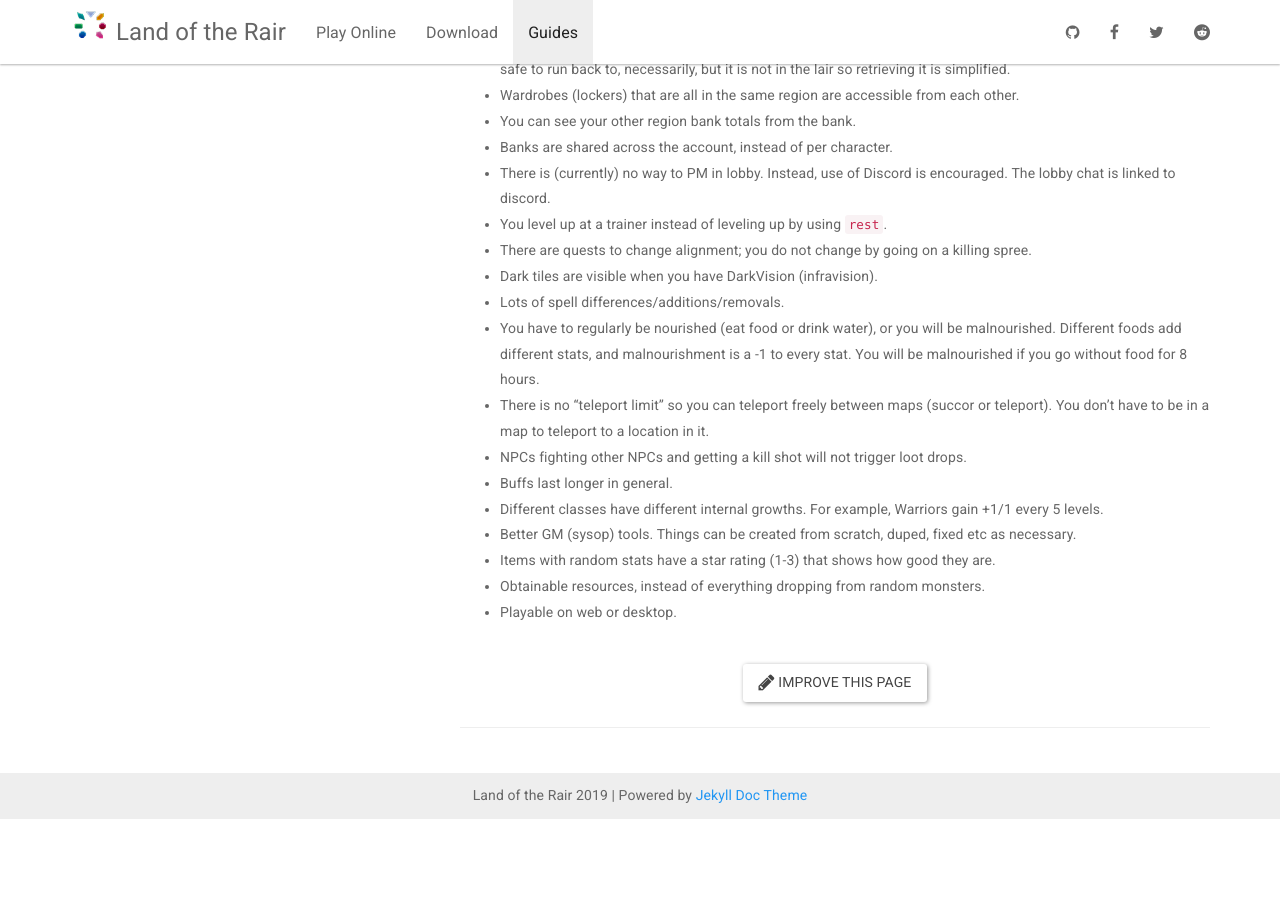
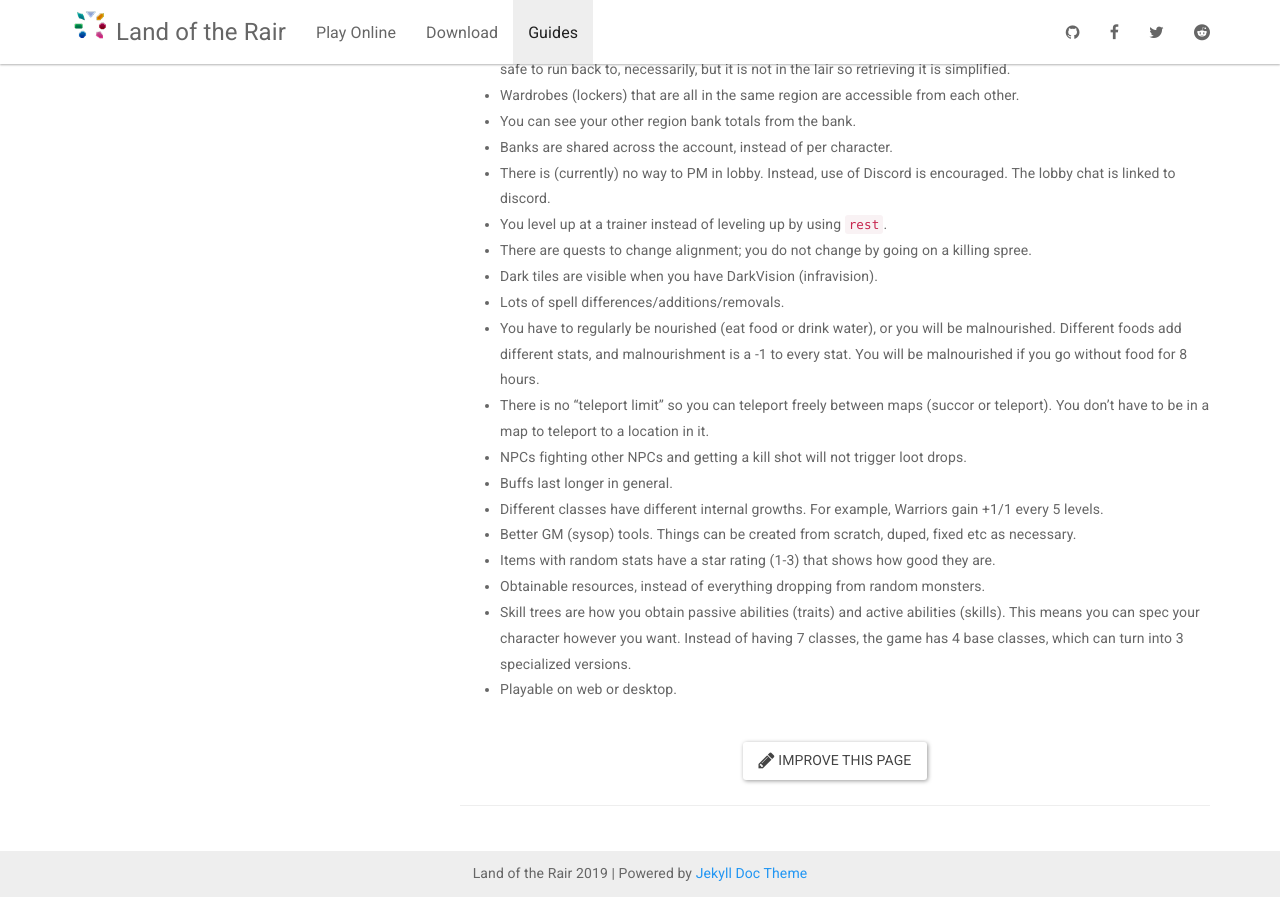
Before and after one commit to LandOfTheRair/landoftherair.github.io, a Jekyll site: the page built from _docs/other/drakkar-differences.md, in a window 1280 px wide and 900 px high, scrolled down 1294 px. Built offline with Jekyll 4.4.1, drawn with Linux system fonts in a browser that asks for light colours; nearby versions of some CDN libraries; before the commit the page ends 2117 px from its top, so only the background shows below that.

Commit message:
Update drakkar-differences.md

```diff
--- a/_docs/other/drakkar-differences.md
+++ b/_docs/other/drakkar-differences.md
@@ -53,4 +53,5 @@ I want to take a page to talk about the differences. Some will be small and inco
 * Better GM (sysop) tools. Things can be created from scratch, duped, fixed etc as necessary.
 * Items with random stats have a star rating (1-3) that shows how good they are.
 * Obtainable resources, instead of everything dropping from random monsters.
+* Skill trees are how you obtain passive abilities (traits) and active abilities (skills). This means you can spec your character however you want. Instead of having 7 classes, the game has 4 base classes, which can turn into 3 specialized versions.
 * Playable on web or desktop.
```
